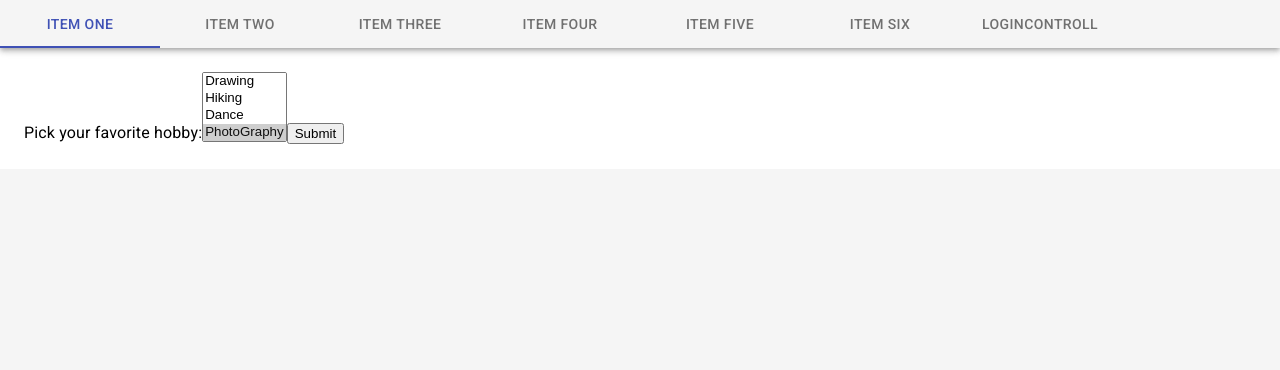
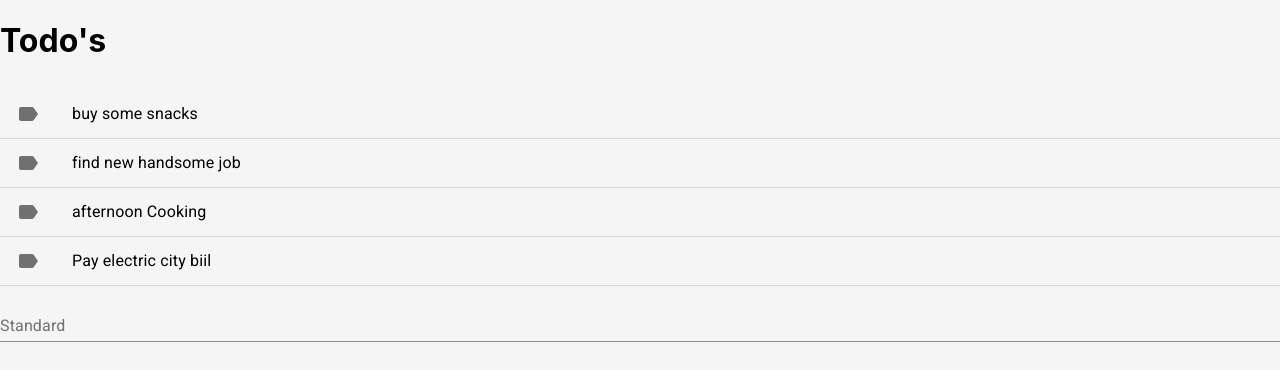
Before and after one commit to dipenparmar12/react-day, a React (Create React App) app: page /practice in a window 1280 px wide. Shown: the top 370 px of the page. Built offline with nearby package versions, Linux system fonts and the light colour scheme.

Commit message:
Todo Complate with Material UI theme

```diff
--- a/src/App.js
+++ b/src/App.js
@@ -1,7 +1,8 @@
 import React from 'react';
 import './App.css';
-import { BrowserRouter, Route } from 'react-router-dom';
-import ScrollableTabs from './Internet/ScrollableTabs';
+
+// import { BrowserRouter, Route } from 'react-router-dom';
+// import ScrollableTabs from './Internet/ScrollableTabs';
 
 // import HelloWorld from './HelloWorld/HelloWorld';
 // import ClickTic from './Practice/ClickTic';
@@ -15,7 +16,8 @@ import ScrollableTabs from './Internet/ScrollableTabs';
 // import TempCalc from './Practice/TempCalc';
 // import TicTacTokGame from './Practice/TicTacTok/TicTacTokGame';
 // import Game from './Practice/TicTacTok/Game';
-import TodoApp from './Practice/TodoApp/TodoApp';
+// import TodoApp from './Practice/TodoApp/TodoApp';
+import Todo from './Practice/Todo';
 
 function App() {
   return (
@@ -35,13 +37,13 @@ function App() {
       {/* <Game /> */}
       {/* <TodoApp /> */}
       {/* <Navbar /> */}
-
-      <BrowserRouter>
+      {/* <BrowserRouter>
         <div>
           <Route exact path="/todo" component={TodoApp} />
           <Route exact path="/practice" component={ScrollableTabs} />
         </div>
-      </BrowserRouter>
+      </BrowserRouter> */}
+      <Todo />
     </div>
   );
 }
--- /dev/null
+++ b/src/Practice/Todo.js
@@ -0,0 +1,126 @@
+import React, { Component } from 'react';
+
+import ListItemText from '@material-ui/core/ListItemText';
+import {
+  ListItemIcon,
+  ListItem,
+  List,
+  Divider,
+  TextField,
+} from '@material-ui/core';
+import Label from '@material-ui/icons/Label';
+
+export default class Todo extends Component {
+  constructor(props) {
+    super(props);
+    this.state = {
+      todos: [
+        { id: 1, todoContent: 'buy some snacks' },
+        { id: 2, todoContent: 'find new handsome job ' },
+        { id: 3, todoContent: 'afternoon Cooking' },
+        { id: 4, todoContent: 'Pay electric city biil' },
+      ],
+    };
+    this.deleteTodo = this.deleteTodo.bind(this);
+    this.addTodo = this.addTodo.bind(this);
+  }
+
+  addTodo(todo) {
+    todo.id = Math.random();
+    const newTodos = [...this.state.todos, todo];
+    this.setState({ todos: newTodos });
+  }
+
+  deleteTodo(id) {
+    const todos = this.state.todos.filter((todo) => todo.id !== id);
+    this.setState({ todos });
+  }
+
+  render() {
+    return (
+      <div className="App">
+        <h1 className="center blue-text">Todo's</h1>
+        <Todos todos={this.state.todos} deleteTodo={this.deleteTodo} />
+        <AddTodo addTodo={this.addTodo} />
+      </div>
+    );
+  }
+}
+
+//// -------
+//// ListOut Todos
+function Todos({ todos, deleteTodo }) {
+  const todoList = todos.length ? (
+    todos.map((todo) => (
+      <React.Fragment key={todo.id}>
+        <ListItem
+          button
+          onClick={(e) => {
+            deleteTodo(todo.id);
+          }}
+        >
+          <ListItemIcon>
+            <Label />
+          </ListItemIcon>
+          <ListItemText primary={todo.todoContent} />
+        </ListItem>
+        <Divider />
+      </React.Fragment>
+    ))
+  ) : (
+    <ListItem>
+      <ListItemText primary="You dont have any todo.." />
+    </ListItem>
+  );
+
+  return (
+    <List component="nav" aria-label="main mailbox folders">
+      {todoList}
+    </List>
+  );
+}
+
+//// -------
+//// Add New Todo Form
+class AddTodo extends Component {
+  constructor(props) {
+    super(props);
+
+    this.state = { todoContent: '' };
+    this.submitForm = this.submitForm.bind(this);
+    this.handleInput = this.handleInput.bind(this);
+  }
+
+  handleInput(e) {
+    this.setState({
+      todoContent: e.target.value,
+    });
+  }
+
+  submitForm(e) {
+    e.preventDefault();
+    const todoContent = this.state.todoContent;
+    if (todoContent) {
+      this.props.addTodo({ todoContent });
+      this.setState({ todoContent: '' });
+    }
+  }
+
+  render() {
+    return (
+      <form onSubmit={this.submitForm}>
+        <TextField
+          fullWidth
+          id="todoText"
+          label="Standard"
+          onChange={this.handleInput}
+          value={this.state.todoContent}
+        />
+        <br />
+        {/* <Button variant="outlined" color="primary" type="submit">
+          addTodo
+        </Button> */}
+      </form>
+    );
+  }
+}
```
Also changed, not shown: src/Internet/CheckBoxList.js (added, +70 -0 lines).
